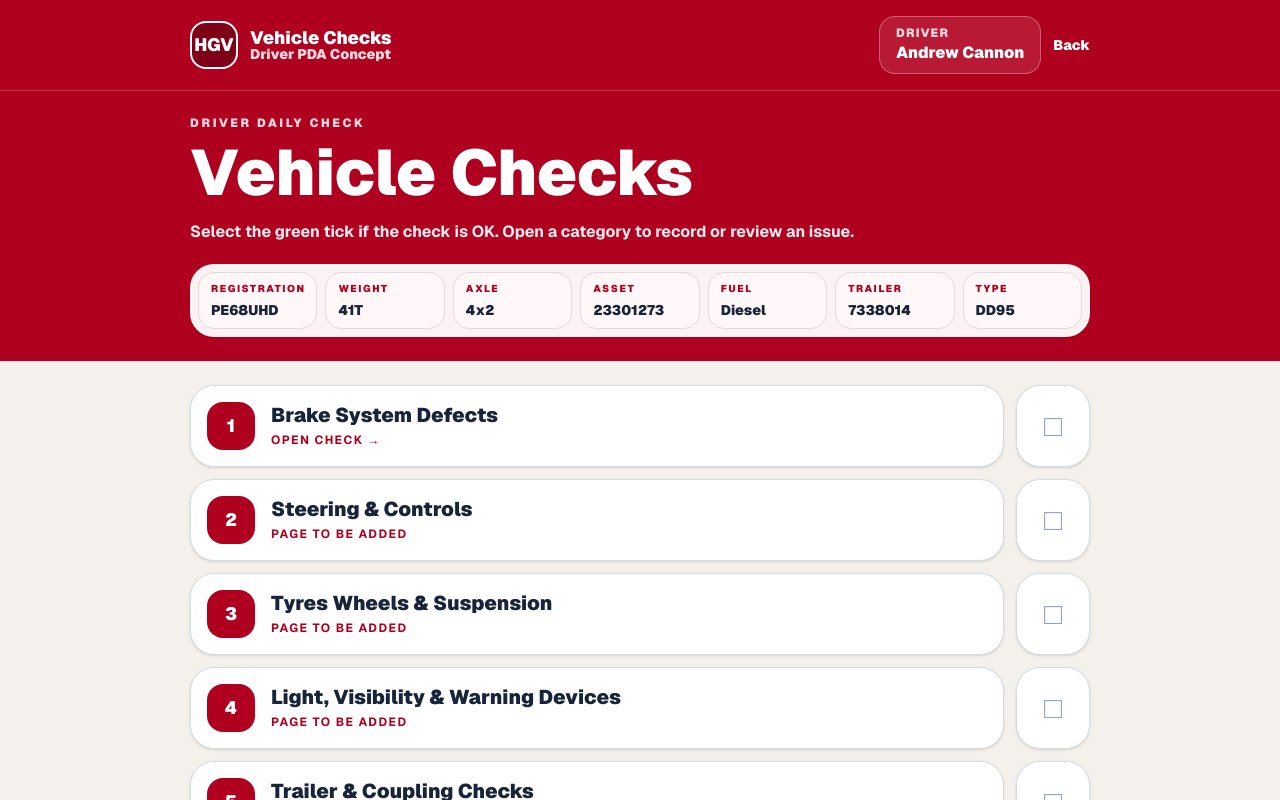
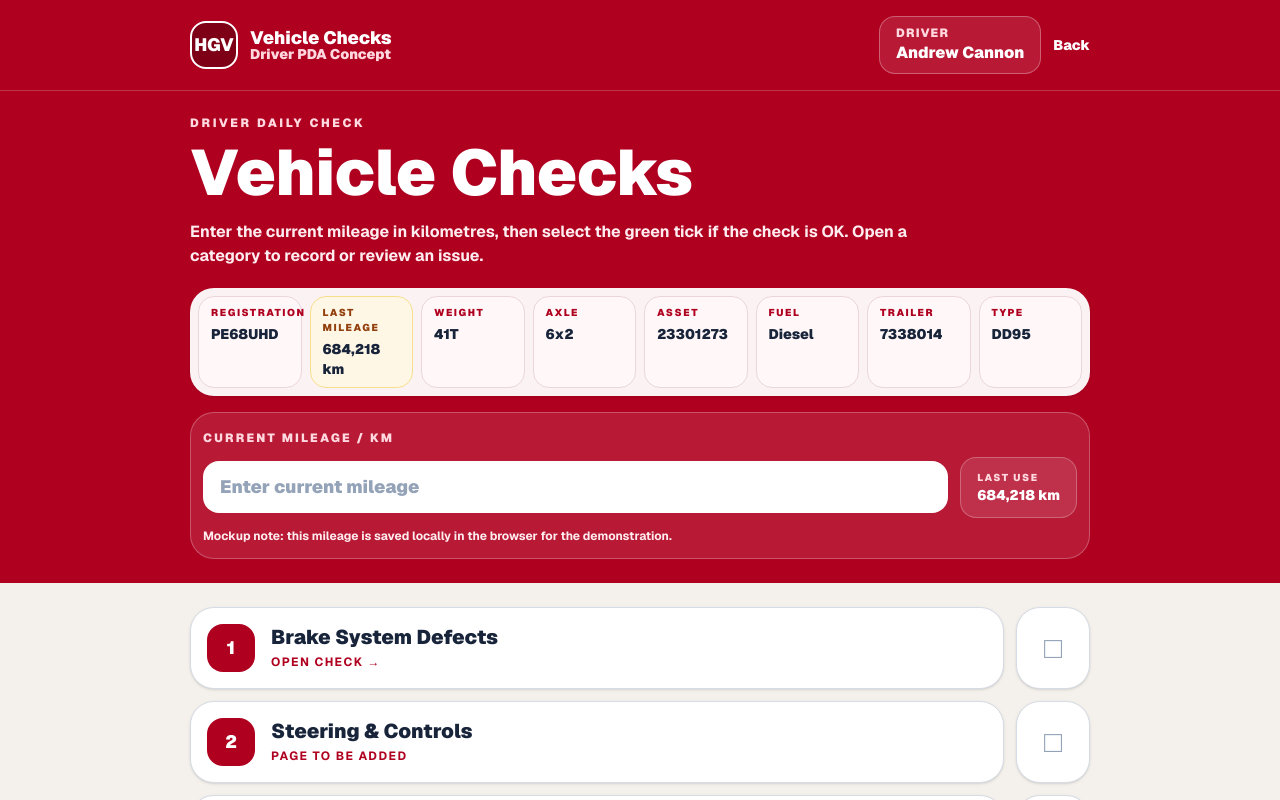
Before and after one commit to acannon76/rugby-league-supporter-web, a Next.js app: page /internal/vehicle-checks in a window 1280 px wide. Shown: the top 800 px of the page. Built offline with nearby package versions, Linux system fonts and the light colour scheme.

Commit message:
add mileage entry to vehicle checks

```diff
--- a/src/app/internal/vehicle-checks/page.tsx
+++ b/src/app/internal/vehicle-checks/page.tsx
@@ -25,12 +25,16 @@ const vehicleDetails: VehicleDetail[] = [
     value: "PE68UHD",
   },
   {
+    label: "Last Mileage",
+    value: "684,218 km",
+  },
+  {
     label: "Weight",
     value: "41T",
   },
   {
     label: "Axle",
-    value: "4x2",
+    value: "6x2",
   },
   {
     label: "Asset",
@@ -113,23 +117,37 @@ const checks: VehicleCheck[] = [
   },
 ];
 
-const storageKey = "hgv-vehicle-check-status";
+const statusStorageKey = "hgv-vehicle-check-status";
+const mileageStorageKey = "hgv-current-mileage-km";
 
 export default function VehicleChecksPage() {
   const [statuses, setStatuses] = useState<Record<number, CheckStatus>>({});
+  const [currentMileage, setCurrentMileage] = useState("");
   const [submitted, setSubmitted] = useState(false);
 
   useEffect(() => {
-    const saved = window.localStorage.getItem(storageKey);
+    const savedStatuses = window.localStorage.getItem(statusStorageKey);
+    const savedMileage = window.localStorage.getItem(mileageStorageKey);
 
-    if (saved) {
-      setStatuses(JSON.parse(saved));
+    if (savedStatuses) {
+      setStatuses(JSON.parse(savedStatuses));
+    }
+
+    if (savedMileage) {
+      setCurrentMileage(savedMileage);
     }
   }, []);
 
   function saveStatus(nextStatuses: Record<number, CheckStatus>) {
     setStatuses(nextStatuses);
-    window.localStorage.setItem(storageKey, JSON.stringify(nextStatuses));
+    window.localStorage.setItem(statusStorageKey, JSON.stringify(nextStatuses));
+  }
+
+  function updateCurrentMileage(value: string) {
+    const cleanedValue = value.replace(/[^\d]/g, "");
+
+    setCurrentMileage(cleanedValue);
+    window.localStorage.setItem(mileageStorageKey, cleanedValue);
   }
 
   function markOk(number: number) {
@@ -142,8 +160,6 @@ export default function VehicleChecksPage() {
 
     saveStatus(nextStatuses);
   }
-
-
 
   function submitMockup() {
     setSubmitted(true);
@@ -177,7 +193,7 @@ export default function VehicleChecksPage() {
             </div>
 
             <Link
-              href="/internal/app-ideas"
+              href="/internal/vehicle-history"
               className="text-sm font-black text-white no-underline"
             >
               Back
@@ -197,18 +213,28 @@ export default function VehicleChecksPage() {
           </h1>
 
           <p className="mt-4 max-w-[720px] text-sm font-bold leading-6 text-[#ffecef] sm:text-base">
-            Select the green tick if the check is OK. Open a category to record
-            or review an issue.
+            Enter the current mileage in kilometres, then select the green tick
+            if the check is OK. Open a category to record or review an issue.
           </p>
 
           <div className="mt-5 rounded-[24px] bg-white/95 p-2 shadow-sm">
-  <div className="grid grid-cols-2 gap-2 sm:grid-cols-4 lg:grid-cols-7">
+            <div className="grid grid-cols-2 gap-2 sm:grid-cols-4 lg:grid-cols-8">
               {vehicleDetails.map((detail) => (
                 <div
                   key={detail.label}
-        className="rounded-2xl border border-[#ead6dc] bg-[#fff7f8] px-3 py-2"
+                  className={`rounded-2xl border px-3 py-2 ${
+                    detail.label === "Last Mileage"
+                      ? "border-[#f8df8d] bg-[#fff7e6]"
+                      : "border-[#ead6dc] bg-[#fff7f8]"
+                  }`}
                 >
-        <p className="text-[10px] font-black uppercase tracking-[0.16em] text-[#b00020]">
+                  <p
+                    className={`text-[10px] font-black uppercase tracking-[0.16em] ${
+                      detail.label === "Last Mileage"
+                        ? "text-[#92400e]"
+                        : "text-[#b00020]"
+                    }`}
+                  >
                     {detail.label}
                   </p>
 
@@ -220,6 +246,38 @@ export default function VehicleChecksPage() {
             </div>
           </div>
 
+          <div className="mt-4 rounded-[24px] border border-white/25 bg-white/10 p-3">
+            <label
+              htmlFor="current-mileage"
+              className="text-xs font-black uppercase tracking-[0.18em] text-[#ffd9df]"
+            >
+              Current Mileage / KM
+            </label>
+
+            <div className="mt-2 flex flex-col gap-3 sm:flex-row sm:items-center">
+              <input
+                id="current-mileage"
+                type="text"
+                inputMode="numeric"
+                value={currentMileage}
+                onChange={(event) => updateCurrentMileage(event.target.value)}
+                placeholder="Enter current mileage"
+                className="min-h-[52px] flex-1 rounded-2xl border border-white/30 bg-white px-4 text-lg font-black text-[#18243a] outline-none placeholder:text-[#94a3b8] focus:border-[#ffd9df]"
+              />
+
+              <div className="rounded-2xl border border-white/25 bg-white/10 px-4 py-3">
+                <p className="text-[10px] font-black uppercase tracking-[0.16em] text-[#ffd9df]">
+                  Last Use
+                </p>
+                <p className="text-sm font-black text-white">684,218 km</p>
+              </div>
+            </div>
+
+            <p className="mt-2 text-xs font-bold leading-5 text-[#ffecef]">
+              Mockup note: this mileage is saved locally in the browser for the
+              demonstration.
+            </p>
+          </div>
         </div>
       </section>
 
@@ -232,10 +290,6 @@ export default function VehicleChecksPage() {
               status={statuses[check.number] || "none"}
               onMarkOk={() => markOk(check.number)}
             />
-
-
-
-
           ))}
 
           <button
@@ -256,6 +310,11 @@ export default function VehicleChecksPage() {
                 Vehicle checks have been submitted for demonstration purposes
                 only.
               </p>
+
+              <p className="mt-2 text-sm font-black leading-6 text-[#18243a]">
+                Current mileage entered:{" "}
+                {currentMileage ? `${currentMileage} km` : "Not entered"}
+              </p>
             </div>
           )}
         </div>
@@ -273,12 +332,6 @@ function CheckRow({
   status: CheckStatus;
   onMarkOk: () => void;
 }) {
-
-
-
-
-
-
   const statusDisplay = getStatusDisplay(status);
 
   return (
@@ -286,7 +339,6 @@ function CheckRow({
       {check.active ? (
         <Link
           href={check.href}
-
           className="flex min-h-[82px] items-center gap-4 rounded-[24px] border border-[#d6dce5] bg-white p-4 text-[#111] no-underline shadow-sm transition hover:-translate-y-1 hover:shadow-lg"
         >
           <div className="flex h-12 w-12 shrink-0 items-center justify-center rounded-2xl bg-[#b00020] text-lg font-black text-white">
@@ -327,7 +379,6 @@ function CheckRow({
       <button
         type="button"
         onClick={onMarkOk}
-
         className={`flex min-h-[82px] items-center justify-center rounded-[24px] border text-3xl font-black shadow-sm transition ${
           status === "ok"
             ? "border-[#078a3d] bg-[#078a3d] text-white"
@@ -337,9 +388,6 @@ className={`flex min-h-[82px] items-center justify-center rounded-[24px] border
             ? "border-[#b00020] bg-[#b00020] text-white"
             : "border-[#d6dce5] bg-white text-[#94a3b8]"
         }`}
-
-
-
         aria-label={`Mark ${check.title} as OK`}
       >
         {statusDisplay}
--- a/src/app/internal/vehicle-history/page.tsx
+++ b/src/app/internal/vehicle-history/page.tsx
@@ -13,6 +13,7 @@ type HistoryItem = {
   type: "Vehicle Issue" | "Defect" | "Maintenance";
   reported: string;
   fixed: string;
+  mileageReported: string;
   status: "Closed";
   notes: string;
 };
@@ -21,6 +22,7 @@ const driverName = "Andrew Cannon";
 
 const vehicleDetails: VehicleDetail[] = [
   { label: "Registration", value: "PE68UHD" },
+  { label: "Last Mileage", value: "684,218 km" },
   { label: "Weight", value: "41T" },
   { label: "Axle", value: "4x2" },
   { label: "Asset", value: "23301273" },
@@ -36,6 +38,7 @@ const historyItems: HistoryItem[] = [
     type: "Vehicle Issue",
     reported: "12/05/2026",
     fixed: "15/05/2026",
+    mileageReported: "681,442 km",
     status: "Closed",
     notes:
       "Minor bodywork dent reported on nearside cab door. Repaired by workshop panel team.",
@@ -46,6 +49,7 @@ const historyItems: HistoryItem[] = [
     type: "Defect",
     reported: "03/05/2026",
     fixed: "04/05/2026",
+    mileageReported: "679,886 km",
     status: "Closed",
     notes:
       "Diagnostic check identified faulty pressure sensor. Sensor replaced and vehicle tested.",
@@ -56,6 +60,7 @@ const historyItems: HistoryItem[] = [
     type: "Maintenance",
     reported: "24/04/2026",
     fixed: "24/04/2026",
+    mileageReported: "677,921 km",
     status: "Closed",
     notes:
       "Tyre wear found during inspection. Tyre replaced before vehicle returned to service.",
@@ -66,6 +71,7 @@ const historyItems: HistoryItem[] = [
     type: "Defect",
     reported: "11/04/2026",
     fixed: "12/04/2026",
+    mileageReported: "674,508 km",
     status: "Closed",
     notes:
       "Small air leak identified on trailer coupling line. Pipe connection repaired and re-tested.",
@@ -76,6 +82,7 @@ const historyItems: HistoryItem[] = [
     type: "Vehicle Issue",
     reported: "29/03/2026",
     fixed: "31/03/2026",
+    mileageReported: "671,337 km",
     status: "Closed",
     notes:
       "Offside mirror housing cracked. Unit replaced and visibility check completed.",
@@ -86,6 +93,7 @@ const historyItems: HistoryItem[] = [
     type: "Maintenance",
     reported: "14/03/2026",
     fixed: "14/03/2026",
+    mileageReported: "668,904 km",
     status: "Closed",
     notes:
       "Failed marker bulb replaced during workshop inspection.",
@@ -142,17 +150,28 @@ export default function VehicleHistoryPage() {
 
           <p className="mt-4 max-w-[760px] text-sm font-bold leading-6 text-[#ffecef] sm:text-base">
             Review previous vehicle issues, defects and maintenance history
-            before continuing to today&apos;s vehicle checks.
+            before continuing to today&apos;s vehicle checks. Last recorded
+            mileage is shown from the previous vehicle use.
           </p>
 
           <div className="mt-5 rounded-[24px] bg-white/95 p-2 shadow-sm">
-            <div className="grid grid-cols-2 gap-2 sm:grid-cols-4 lg:grid-cols-7">
+            <div className="grid grid-cols-2 gap-2 sm:grid-cols-4 lg:grid-cols-8">
               {vehicleDetails.map((detail) => (
                 <div
                   key={detail.label}
-                  className="rounded-2xl border border-[#ead6dc] bg-[#fff7f8] px-3 py-2"
+                  className={`rounded-2xl border px-3 py-2 ${
+                    detail.label === "Last Mileage"
+                      ? "border-[#f8df8d] bg-[#fff7e6]"
+                      : "border-[#ead6dc] bg-[#fff7f8]"
+                  }`}
                 >
-                  <p className="text-[10px] font-black uppercase tracking-[0.16em] text-[#b00020]">
+                  <p
+                    className={`text-[10px] font-black uppercase tracking-[0.16em] ${
+                      detail.label === "Last Mileage"
+                        ? "text-[#92400e]"
+                        : "text-[#b00020]"
+                    }`}
+                  >
                     {detail.label}
                   </p>
 
@@ -205,7 +224,8 @@ export default function VehicleHistoryPage() {
 
                   <p className="mt-1 text-sm font-bold leading-6 text-[#18243a]">
                     Star marker shows a previously recorded nearside door dent,
-                    reported on 12/05/2026 and closed under PMT104582.
+                    reported on 12/05/2026 at 681,442 km and closed under
+                    PMT104582.
                   </p>
                 </div>
               </div>
@@ -224,7 +244,7 @@ export default function VehicleHistoryPage() {
 
               <p className="mt-2 text-sm font-bold leading-6 text-[#64748b]">
                 Fictitious mock entries showing previously raised PMTs for the
-                vehicle.
+                vehicle, including the mileage when each issue was reported.
               </p>
             </div>
 
@@ -280,9 +300,10 @@ function HistoryCard({ item }: { item: HistoryItem }) {
           </p>
         </div>
 
-        <div className="grid shrink-0 grid-cols-2 gap-3 lg:min-w-[250px]">
+        <div className="grid shrink-0 grid-cols-2 gap-3 lg:min-w-[330px]">
           <InfoMini label="Reported" value={item.reported} />
           <InfoMini label="Fixed" value={item.fixed} />
+          <InfoMini label="Mileage" value={item.mileageReported} />
           <InfoMini label="Status" value={item.status} />
           <InfoMini label="PMT" value={item.pmt} />
         </div>
```
Lines whose indentation alone changed are shown as unchanged.
